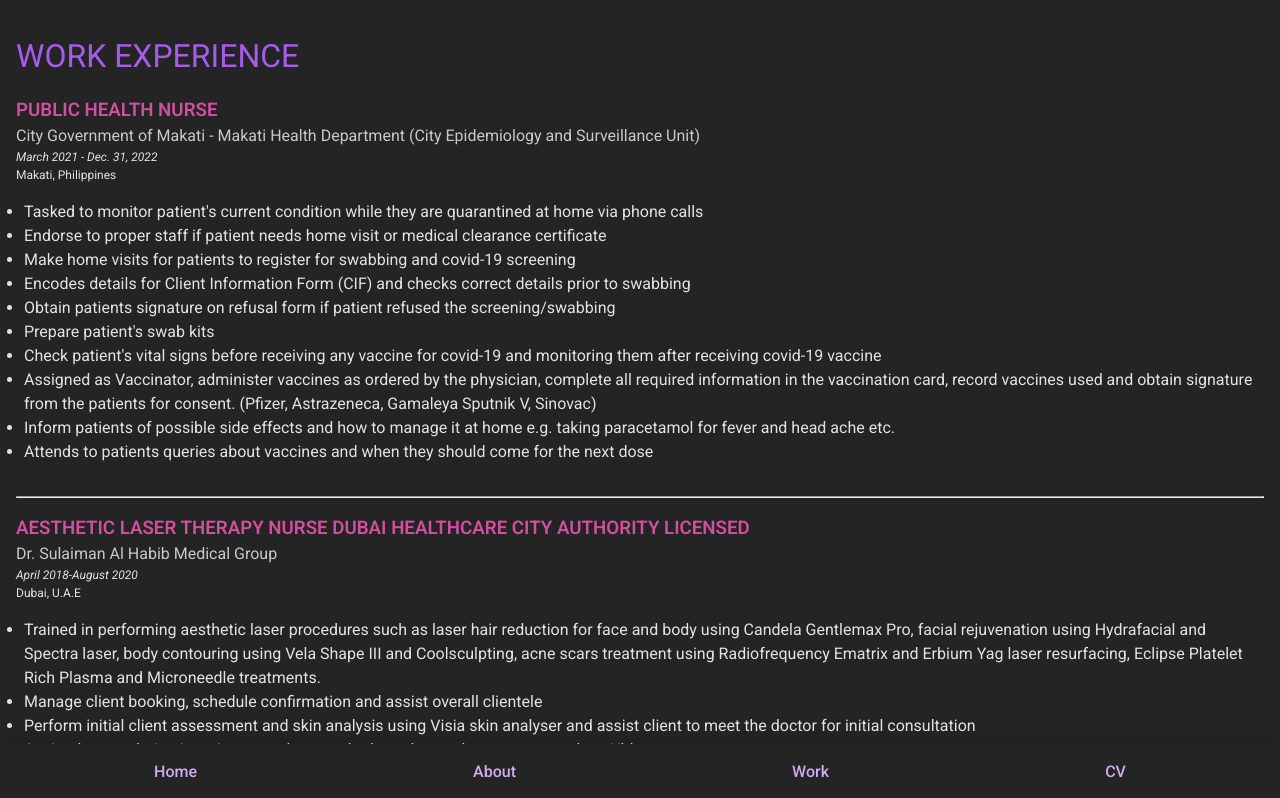
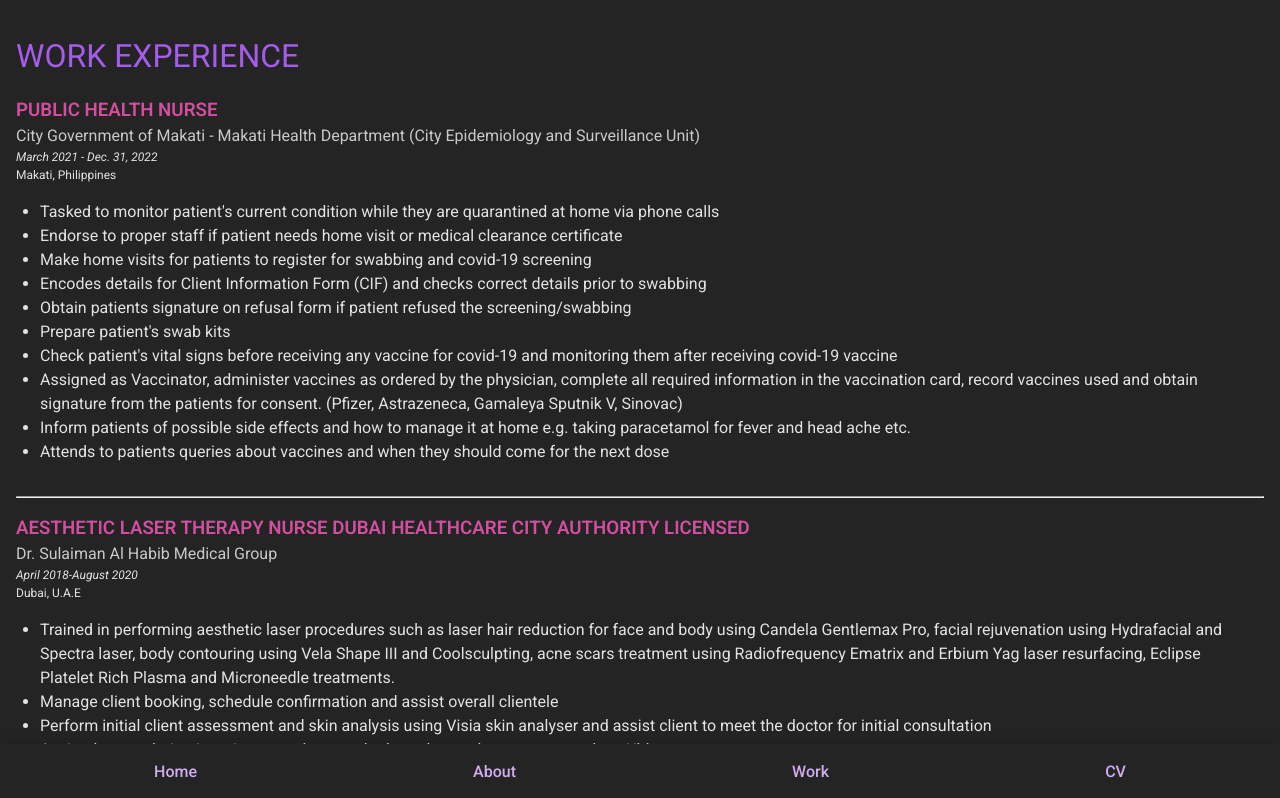
Before and after one commit to RamonSanGabriel/klaire-cv, a React (Vite) app in the folder klaire-CV/: page /work in a window 1280 px wide. Shown: the top 798 px of the page. Built offline with nearby package versions, Linux system fonts and the light colour scheme; a web font is replaced by a local one.

Commit message:
update Work css

```diff
--- a/klaire-CV/src/components/Summary/Summary.module.css
+++ b/klaire-CV/src/components/Summary/Summary.module.css
@@ -4,7 +4,6 @@
   & li {
     list-style: disc;
     padding: 0 1rem;
-    /* list-style-position: inside; */
   }
 }
 
--- a/klaire-CV/src/components/Work/Work.module.css
+++ b/klaire-CV/src/components/Work/Work.module.css
@@ -20,10 +20,11 @@
   font-size: 0.75rem;
 }
 .workListItemContainer {
-  padding: 1rem 0;
+  padding: 1rem 1rem;
 }
 .workListItem {
   display: list-item;
   list-style-type: disc;
+  /* list-style-position: inside; */
   margin: 0 0.5rem;
 }
```
